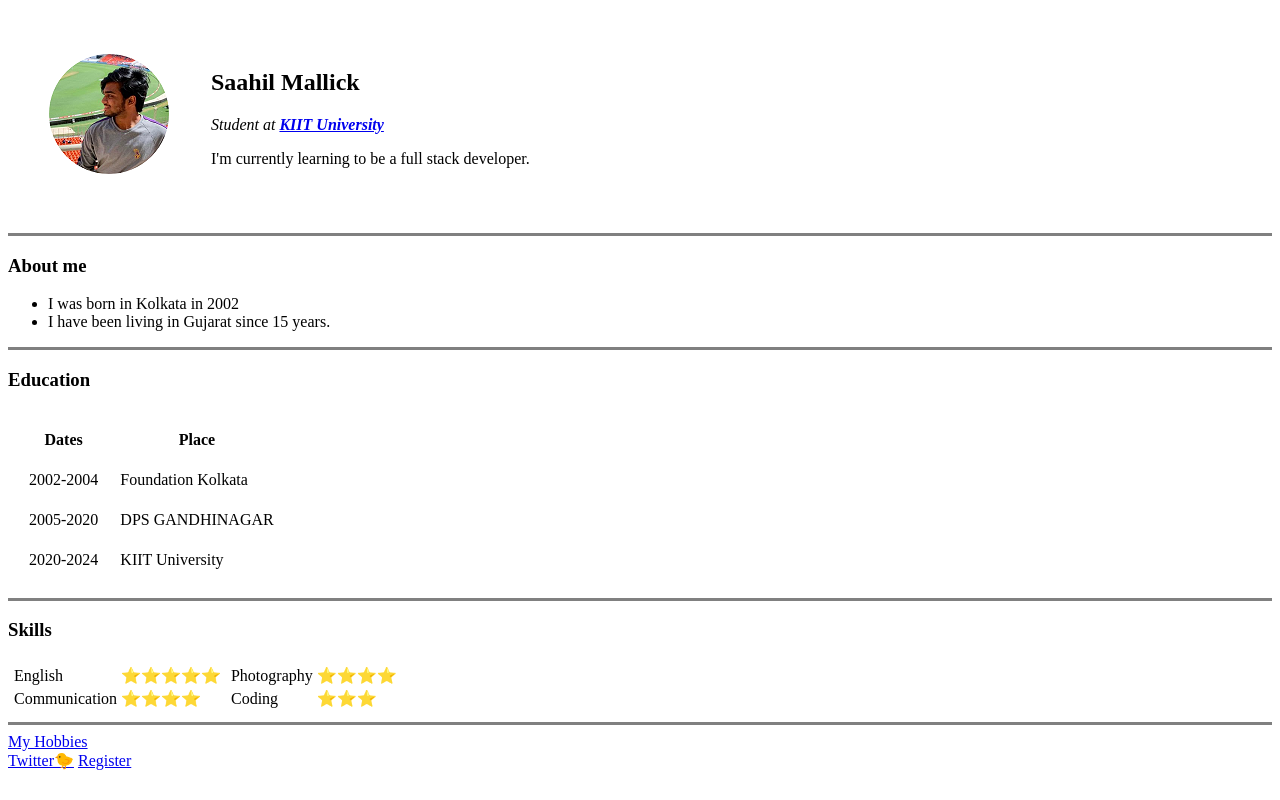
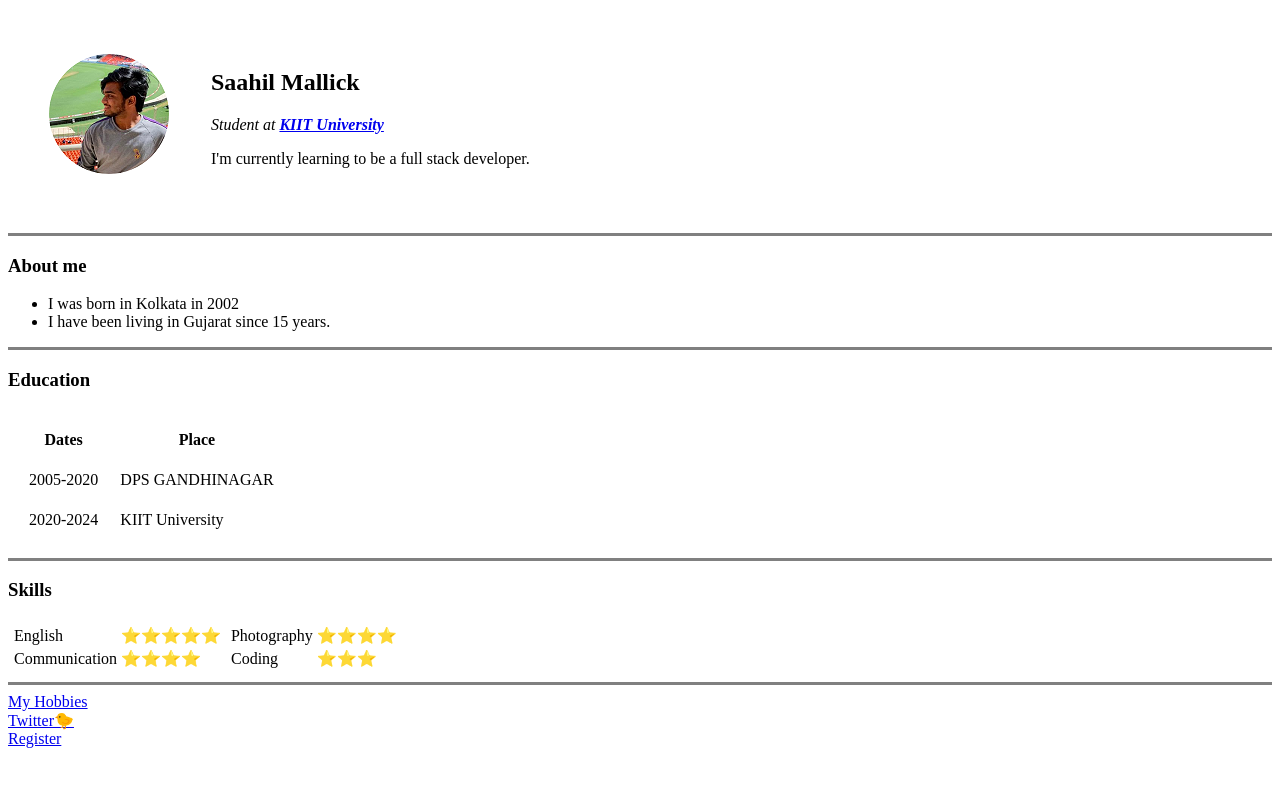
Before and after one commit to mallicksaahil/CV, a plain HTML site: page index.html in a window 1280 px wide. Drawn offline with Linux system fonts and the light colour scheme.

Commit message:
Update index.html

```diff
--- a/index.html
+++ b/index.html
@@ -33,10 +33,6 @@
     <tr>
       <th>Dates</th>
       <th>Place</th>
-    </tr>
-    <tr>
-      <td>2002-2004</td>
-      <td>Foundation Kolkata</td>
     </tr>
     <tr>
       <td>2005-2020</td>
@@ -79,7 +75,7 @@
   </table>
   <hr size="3" noshade>
   <a href="hobbies.html">My Hobbies</a><br>
-  <a href="https://twitter.com/MallickSaahil">Twitter🐤</a>
+  <a href="https://twitter.com/MallickSaahil">Twitter🐤</a><br>
   <a href="inputs.html">Register</a>
 
 </body>
```
